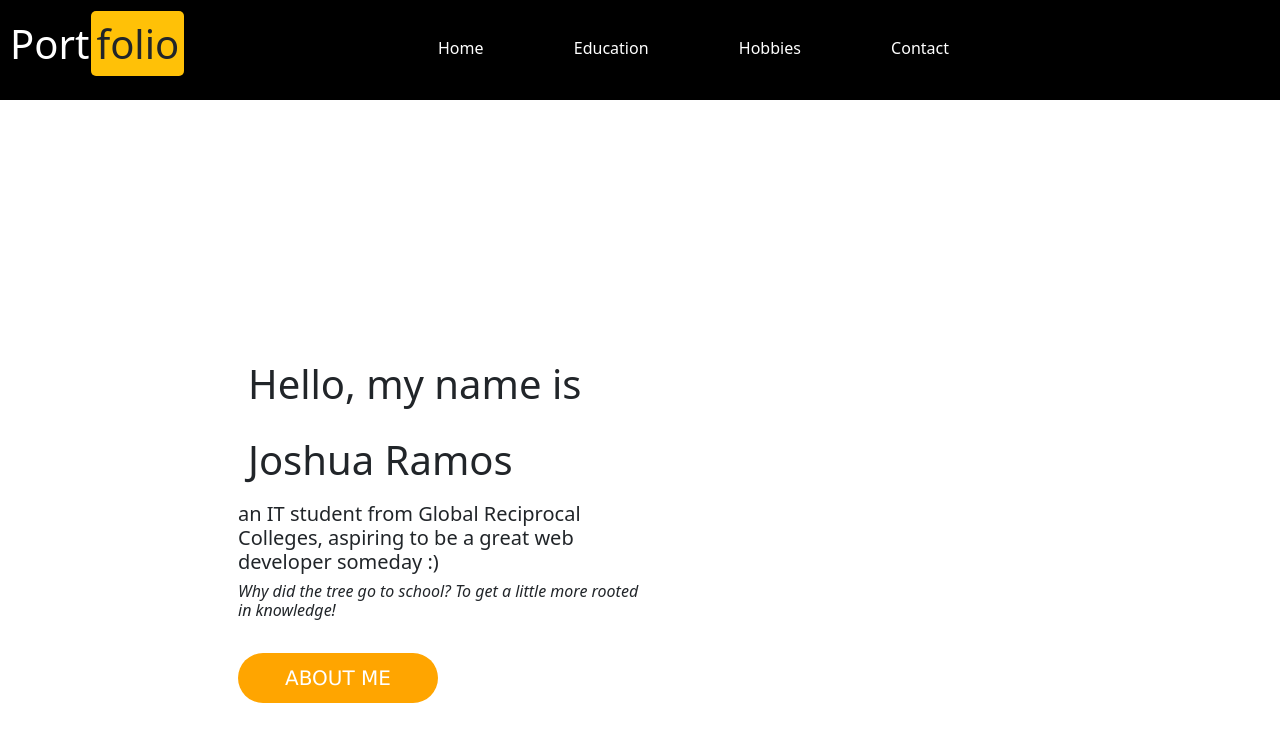
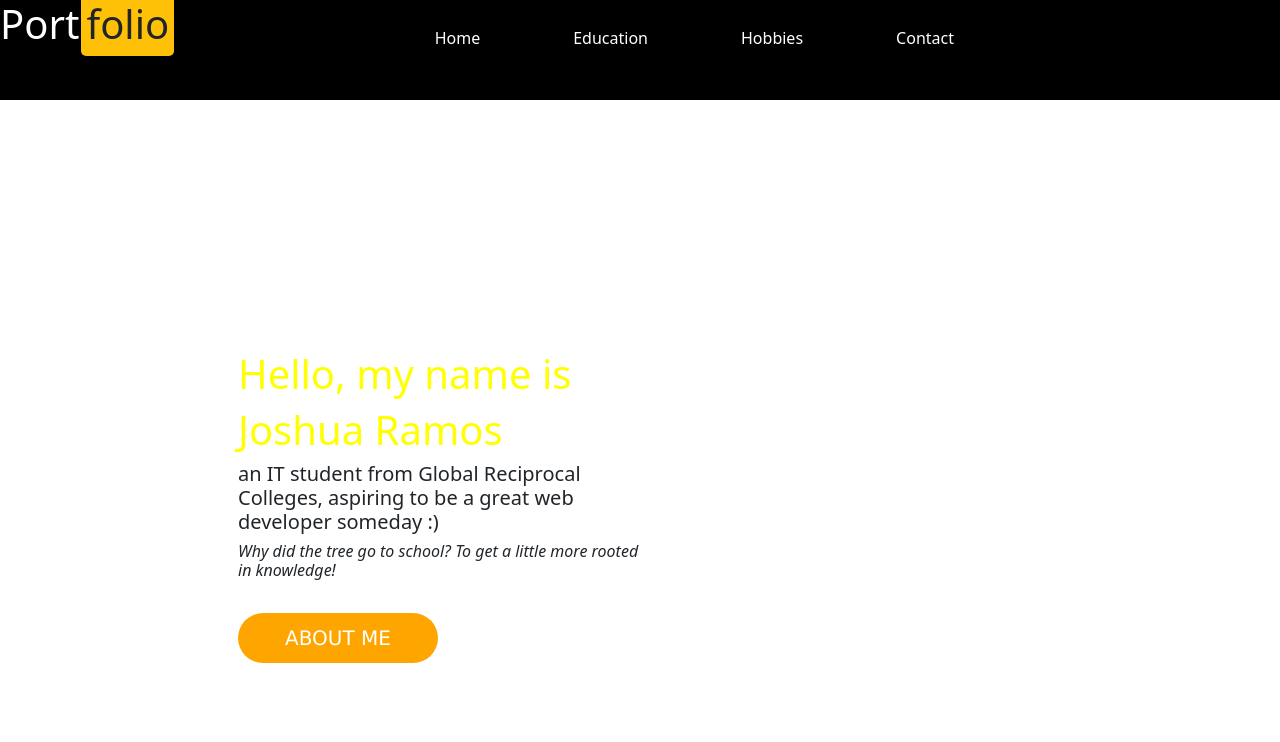
Before and after one commit to MsCheChe/Project, a plain HTML site: page index.html in a window 1280 px wide. Shown: the top 742 px of the page. Drawn offline with nearby package versions, Linux system fonts and the light colour scheme.

Commit message:
Update index.html

```diff
--- a/index.html
+++ b/index.html
@@ -35,9 +35,9 @@
             border-bottom: solid orange 3px;
             color: wheat;
         }
-        .header,h1{
+        h1{
 
-        padding: 10px ;
+            color: yellow;
         }
 
         .Home{
@@ -179,7 +179,7 @@
                         <a href="#" class="g">Home</a>
                         <a href="#">Education</a>
                         <a href="#">Hobbies</a>
-                        <a href="https://mail.google.com/mail/u/0/#inbox/FMfcgzGxTPChLJHpZsWsQJZgmcSNzbjq?compose=new">Contact</a>
+                        <a href="https://mail.google.com/mail/u/0/#inbox?compose=new">Contact</a>
                     </div>
                 </div>
             </div>
```
